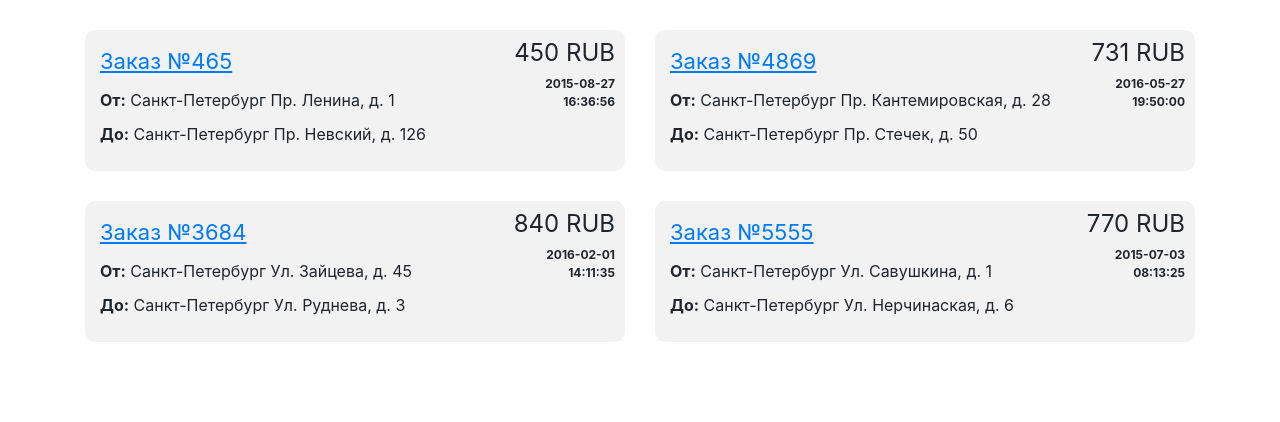
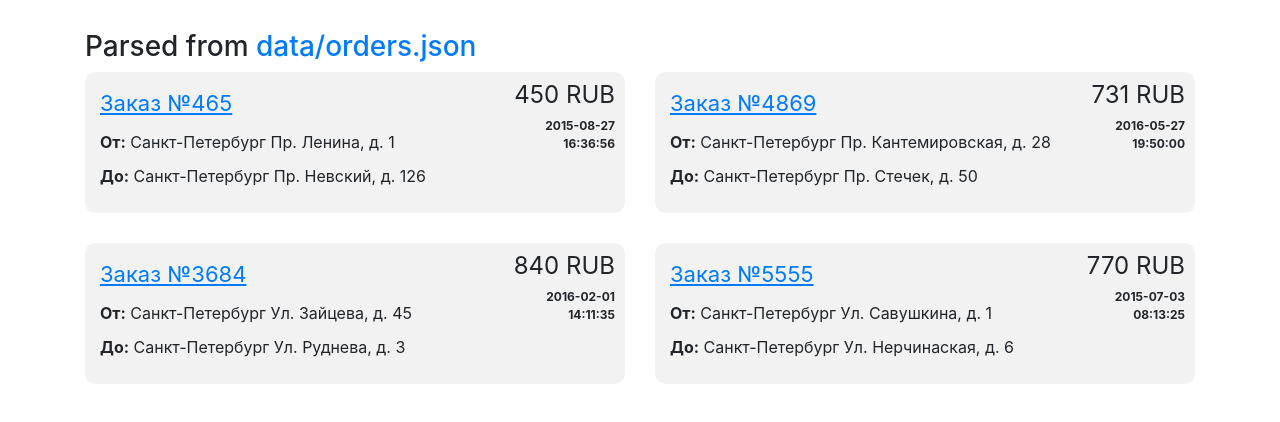
Before and after one commit to msv90/TaxiOrders, a plain HTML site: page index.html in a window 1280 px wide. Drawn offline with Linux system fonts and the light colour scheme.

Commit message:
Title with json file link

```diff
--- a/index.html
+++ b/index.html
@@ -15,6 +15,8 @@
   <body>
 
     <div class="container content-wrapper">
+      <h3>Parsed from <a href="data/orders.json" target="_blank">data/orders.json</a></h3>
+
       <div id="content">
 
       </div>
```
